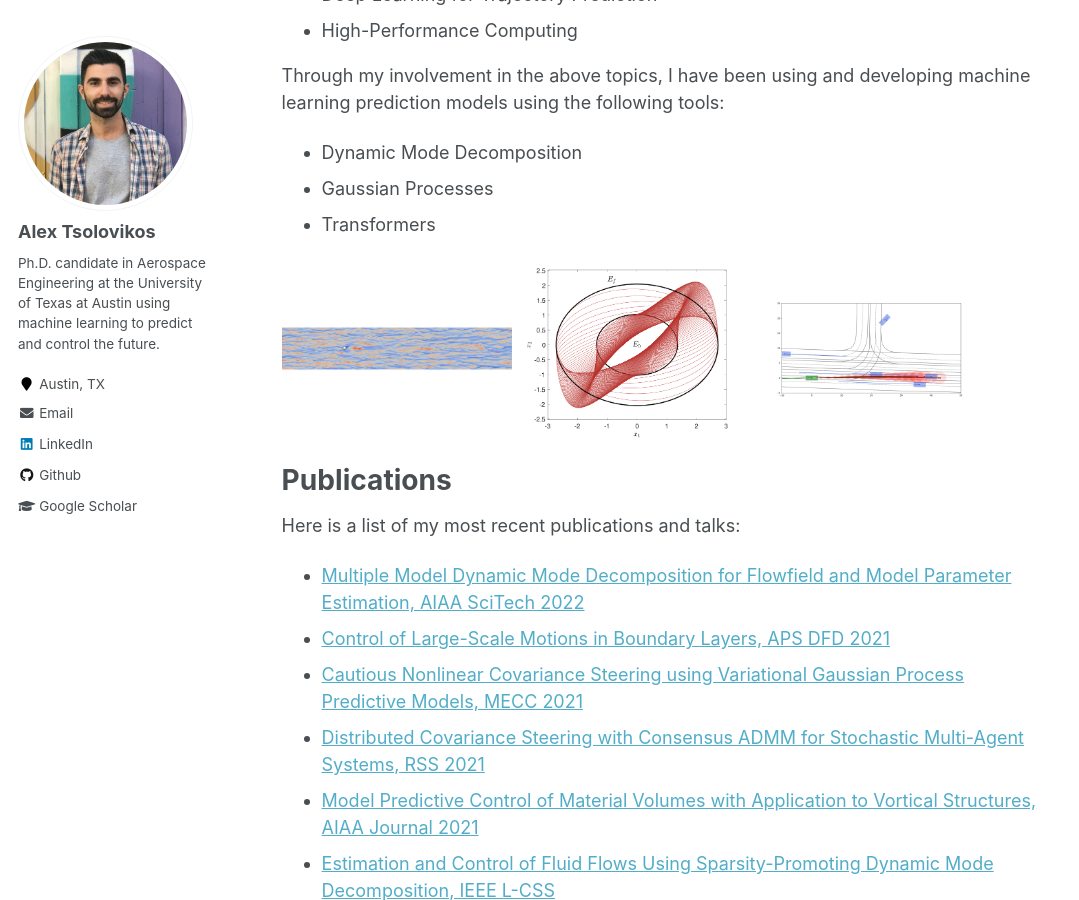
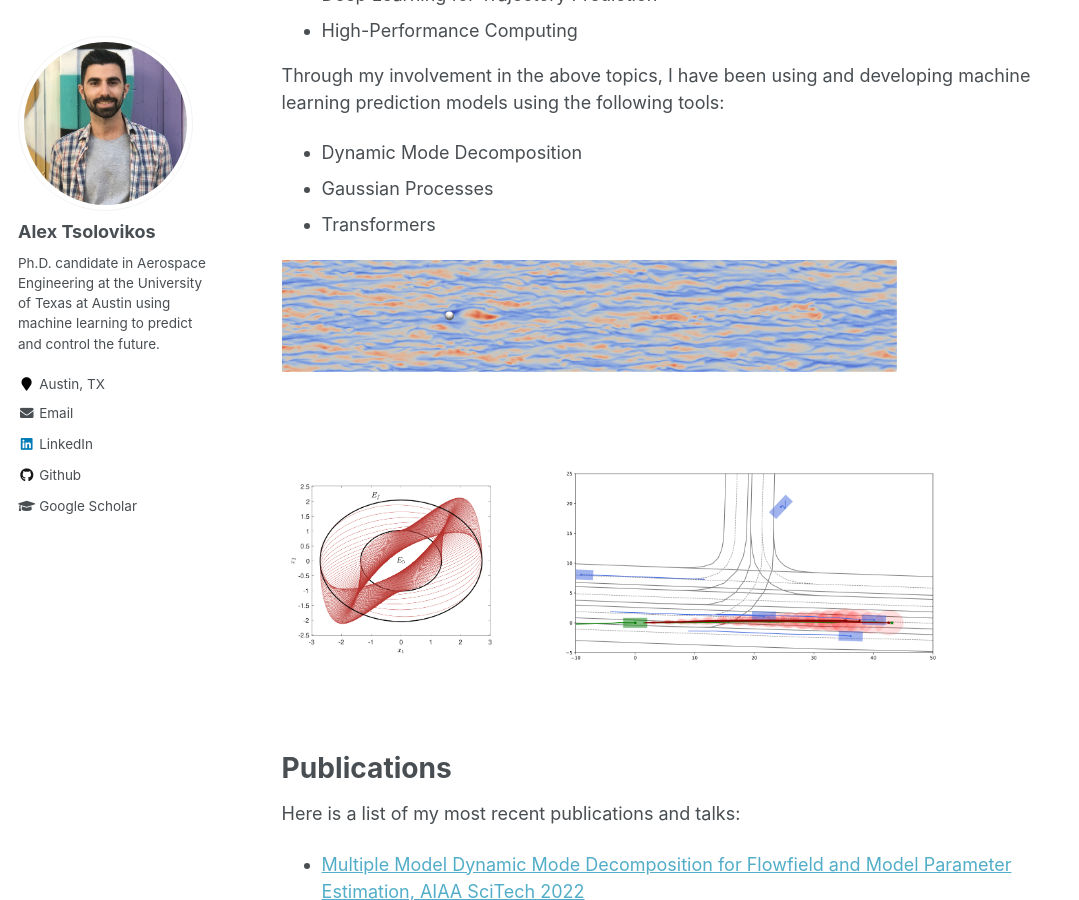
Before and after one commit to alextsolovikos/alextsolovikos.github.io, a Jekyll site: the page built from _pages/about.md, in a window 1280 px wide and 900 px high, scrolled down 951 px. Shown: the whole window, without its empty margins (0-1079 px from the left). Built offline with Jekyll 4.4.1, drawn with Linux system fonts in a browser that asks for light colours.

Commit message:
Update about.md

```diff
--- a/_pages/about.md
+++ b/_pages/about.md
@@ -33,9 +33,12 @@ Through my involvement in the above topics, I have been using and developing mac
 - Transformers
 
 <p float="left">
-  <img src="https://alextsolovikos.github.io/docs/gif_tbl_small_animation_top_vew.gif" alt="Flow Control" width="30%" />
+  <img src="https://alextsolovikos.github.io/docs/gif_tbl_small_animation_top_vew.gif" alt="Flow Control" width="80%" />
+</p>
+
+<p float="left">
   <img src="https://alextsolovikos.github.io/docs/greedy_covariance_2d.png" alt="Stochastic Optimal Control" width="30%" />
-  <img src="https://alextsolovikos.github.io/docs/transformer_example_prediction.png" alt="Motion Prediction" width="30%" />
+  <img src="https://alextsolovikos.github.io/docs/transformer_example_prediction.png" alt="Motion Prediction" width="60%" />
 </p>
 
 <!--
```
